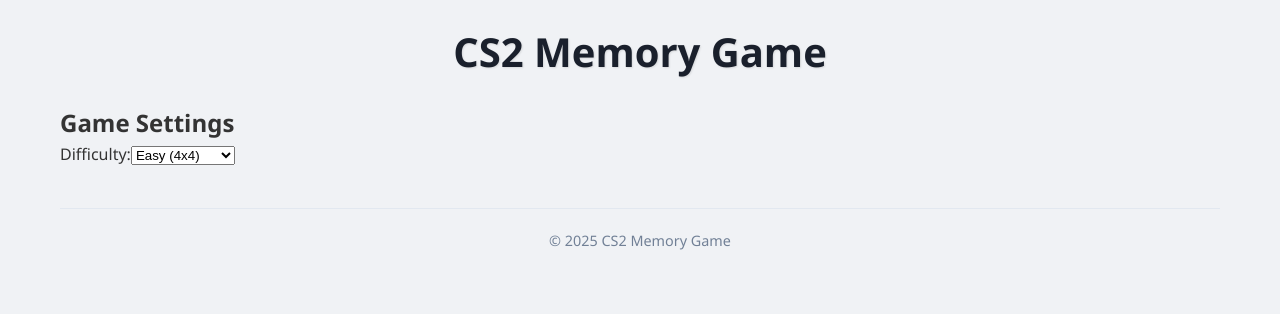
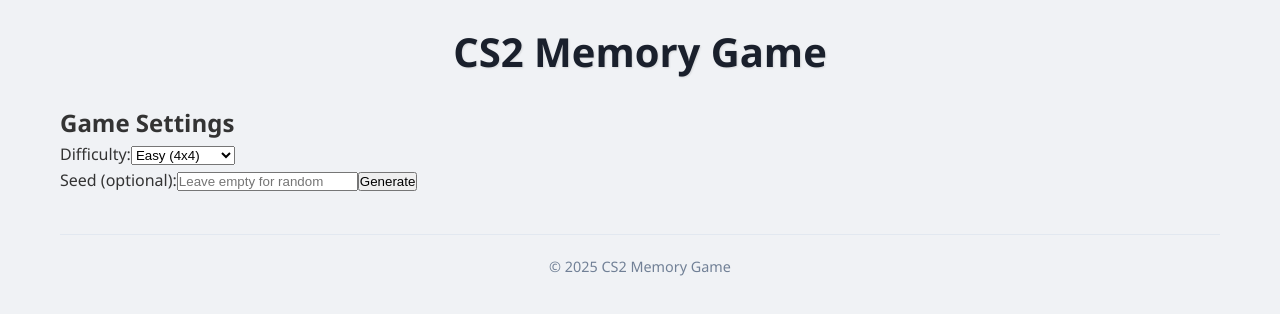
Before and after one commit to amakoz/memoryGame, a Vue app: page / in a window 1280 px wide. Shown: the top 314 px of the page. Built offline with nearby package versions, Linux system fonts and the light colour scheme; the HTML template or start-up script is replaced by a standard one.

Commit message:
add seed input and random seed generation to game controls

```diff
--- a/src/components/GameControls.vue
+++ b/src/components/GameControls.vue
@@ -10,19 +10,43 @@
           <option value="hard">Hard (6x6)</option>
         </select>
       </div>
+
+
+      <div class="settings-group">
+        <label for="seed">Seed (optional):</label>
+        <input
+            id="seed"
+            type="text"
+            v-model="seedInput"
+            placeholder="Leave empty for random"
+            :disabled="isPlaying"
+        >
+        <button @click="generateRandomSeed" :disabled="isPlaying" class="secondary-button">
+          Generate
+        </button>
+      </div>
     </div>
   </div>
 </template>
 
 <script setup lang="ts">
 import {useGameStore} from "@/stores/gameStore.ts";
-import {ref} from "vue";
+import {computed, ref} from "vue";
 import type {Difficulty} from "@/types";
 
 const gameStore = useGameStore()
 
 // Game settings
 const selectedDifficulty = ref<Difficulty>('easy')
+const seedInput = ref('')
+
+// Get state from store
+const isPlaying = computed(() => gameStore.gameState === 'playing')
+
+// Generate a random seed
+const generateRandomSeed = () => {
+  seedInput.value = Math.random().toString(36).substring(2, 8)
+}
 </script>
 
 <style scoped>
--- a/src/stores/gameStore.ts
+++ b/src/stores/gameStore.ts
@@ -1,9 +1,10 @@
 import { defineStore } from 'pinia'
 import {ref} from "vue";
-import type {Difficulty} from "@/types";
+import type {Difficulty, GameState} from "@/types";
 
 export const useGameStore = defineStore('game', () => {
   // Game state
   const difficulty = ref<Difficulty>('easy')
-  return {difficulty}
+  const gameState = ref<GameState>('idle')
+  return {difficulty, gameState}
 })
--- a/src/types/index.ts
+++ b/src/types/index.ts
@@ -1 +1,3 @@
 export type Difficulty = 'easy' | 'medium' | 'hard'
+
+export type GameState = 'idle' | 'playing' | 'completed'
```
